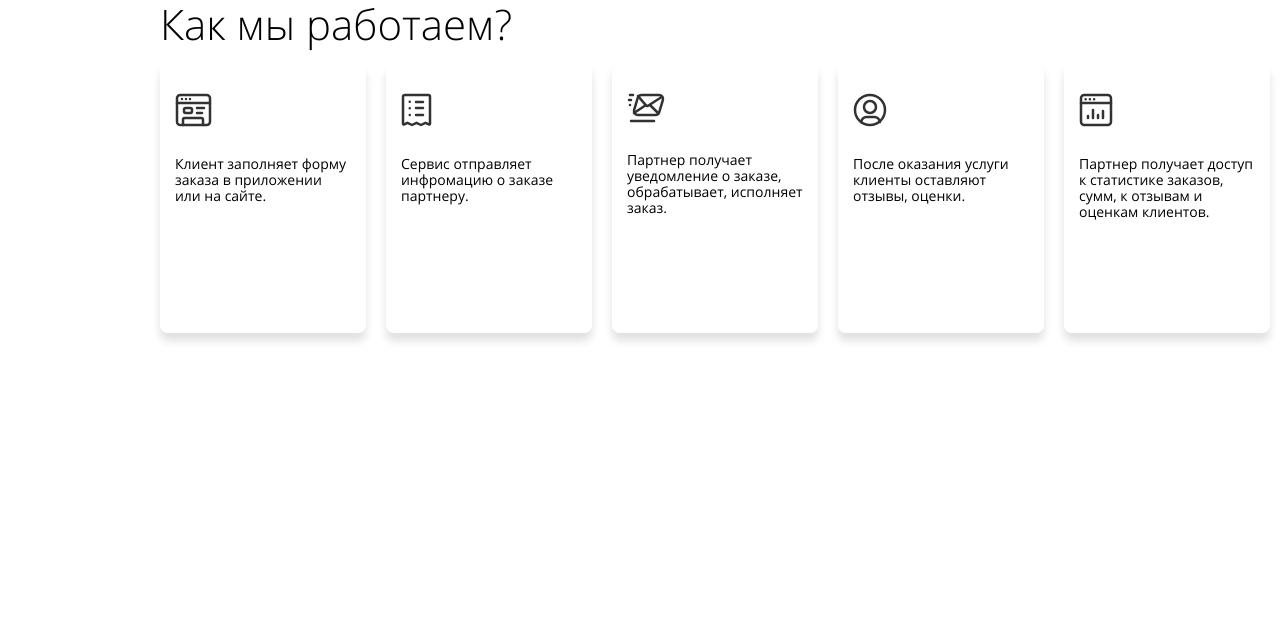
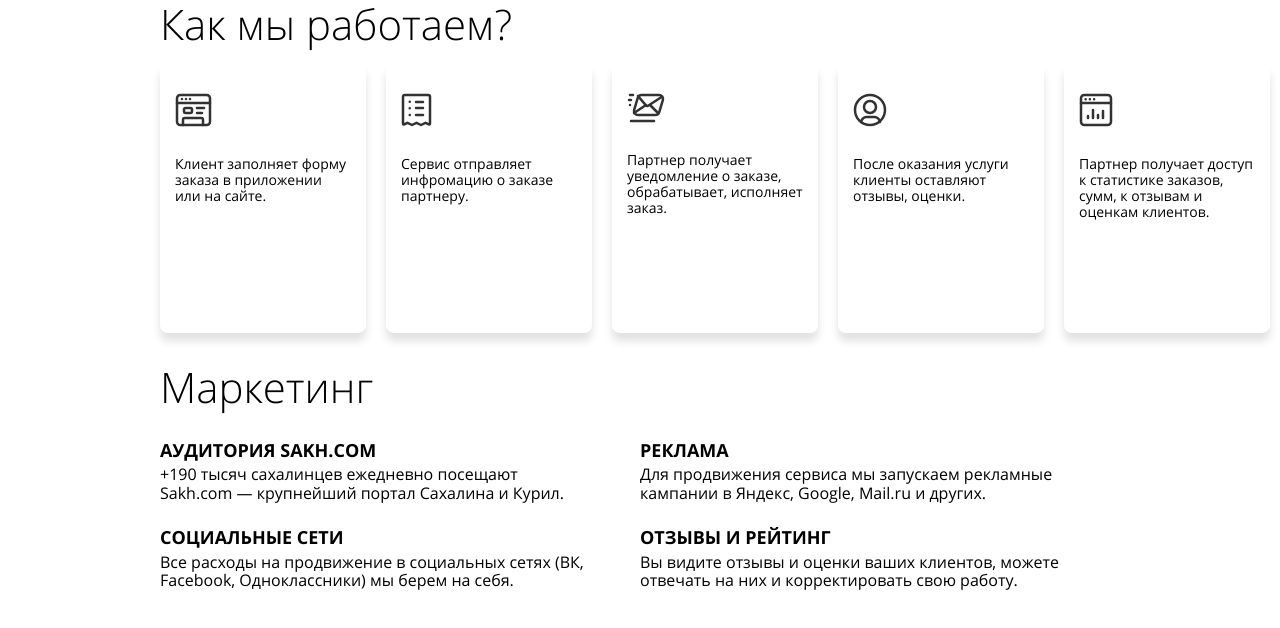
Before and after one commit to davlatsultonov/go-landing, a website built with webpack: page src/template.html in a window 1280 px wide. Built offline with nearby package versions, Linux system fonts and the light colour scheme.

Commit message:
added two component ( marketing-section, marketing-scope )

```diff
--- a/src/assets/styles/common/global.scss
+++ b/src/assets/styles/common/global.scss
@@ -6,3 +6,8 @@ body {
   width: 960px;
   margin: auto;
 }
+
+.section__title {
+  font-size: 42px;
+  font-weight: 300;
+}
--- a/src/assets/styles/components/how-we-work.scss
+++ b/src/assets/styles/components/how-we-work.scss
@@ -1,15 +1,11 @@
 @import "work-steps";
 
 .how-we-work {
-
-  &__title {
-    font-size: 42px;
-    font-weight: 300;
-  }
 
   &__items {
     display: grid;
     grid-template-columns: repeat(5, 1fr);
     margin-top: 15px;
+    margin-bottom: 30px;
   }
 }
--- /dev/null
+++ b/src/assets/styles/components/marketing-scope.scss
@@ -0,0 +1,19 @@
+.marketing-scope {
+  display: grid;
+  grid-template-columns: 1fr 1fr;
+  grid-template-rows: 1fr 1fr;
+  grid-row-gap: 25px;
+
+  &__item {
+    max-width: 425px;
+  }
+
+  &__title {
+    text-transform: uppercase;
+    font-size: 18px;
+    font-weight: bold;
+    margin-bottom: 5px;
+  }
+
+
+}
--- /dev/null
+++ b/src/assets/styles/components/marketing-section.scss
@@ -0,0 +1,9 @@
+@import "marketing-scope";
+
+.marketing-section {
+
+  &__items {
+    margin-top: 28px;
+    margin-bottom: 40px;
+  }
+}
--- a/src/assets/styles/main.scss
+++ b/src/assets/styles/main.scss
@@ -2,3 +2,4 @@
 @import 'common/variables';
 @import 'common/global';
 @import "components/how-we-work";
+@import "components/marketing-section";
--- a/src/template.html
+++ b/src/template.html
@@ -10,7 +10,7 @@
 
 <div class="container">
     <div class="how-we-work">
-        <div class="how-we-work__title">
+        <div class="section__title">
             Как мы работаем?
         </div>
 
@@ -78,6 +78,59 @@
             </div>
         </div>
     </div>
+
+    <div class="marketing-section">
+        <div class="section__title">
+            Маркетинг
+        </div>
+
+        <div class="marketing-scope marketing-section__items">
+            <div class="marketing-scope__item">
+                <div class="marketing-scope__title">
+                    Аудитория Sakh.com
+                </div>
+
+                <div class="marketing-scope__description">
+                    +190 тысяч сахалинцев ежедневно посещают
+                    Sakh.com — крупнейший портал Сахалина и Курил.
+                </div>
+            </div>
+
+            <div class="marketing-copes__item">
+                <div class="marketing-scope__title">
+                    Реклама
+                </div>
+
+                <div class="marketing-scope__description">
+                    Для продвижения сервиса мы запускаем рекламные
+                    кампании в Яндекс, Google, Mail.ru и других.
+                </div>
+            </div>
+
+            <div class="marketing-scope__item">
+                <div class="marketing-scope__title">
+                    Социальные сети
+                </div>
+
+                <div class="marketing-scope__description">
+                    Все расходы на продвижение в социальных сетях
+                    (ВК, Facebook, Одноклассники) мы берем на себя.
+                </div>
+            </div>
+
+            <div class="marketing-scope__item">
+                <div class="marketing-scope__title">
+                    Отзывы и рейтинг
+                </div>
+
+                <div class="marketing-scope__description">
+                    Вы видите отзывы и оценки ваших клиентов, можете
+                    отвечать на них и корректировать свою работу.
+                </div>
+            </div>
+        </div>
+
+    </div>
 </div>
 
 </body>
```
